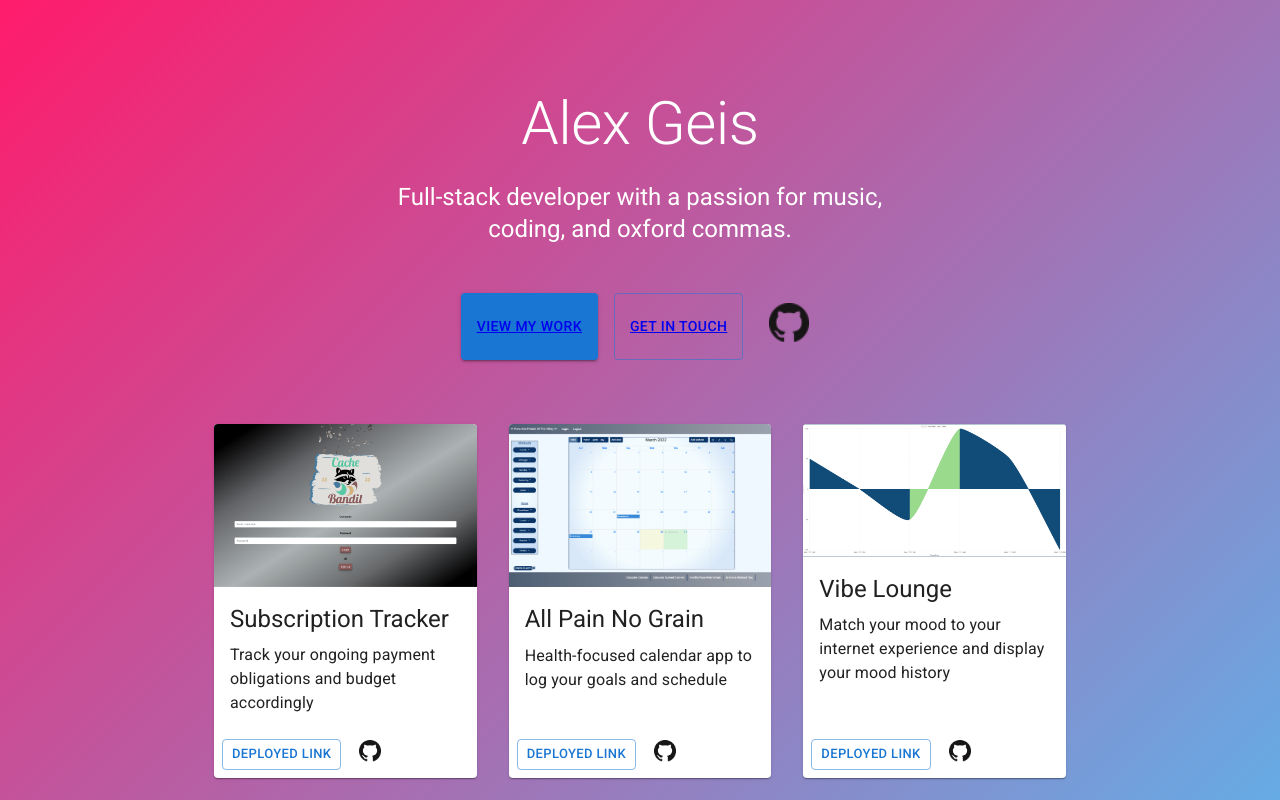
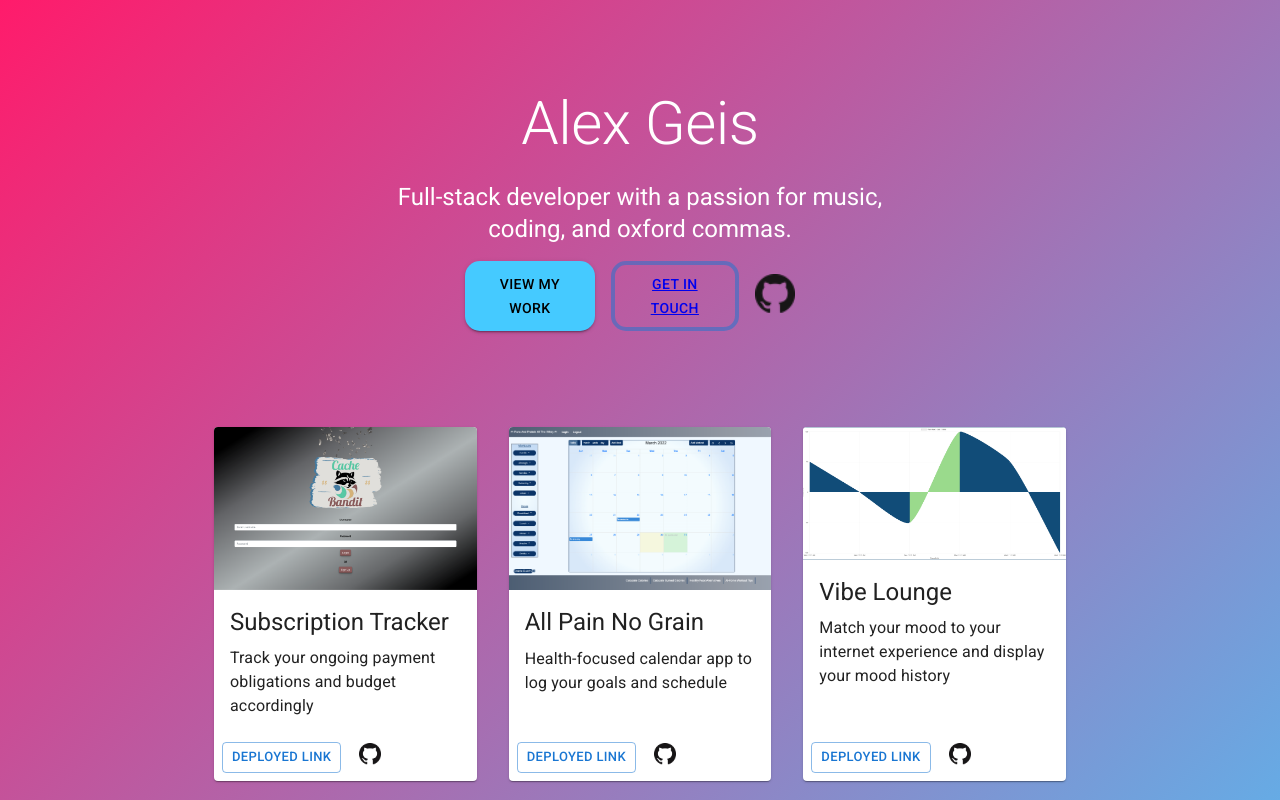
Before and after one commit to alexgeis/React-Portfolio-2, a React (Create React App) app: page / in a window 1280 px wide. Shown: the top 800 px of the page. Built offline with nearby package versions, Linux system fonts and the light colour scheme.

Commit message:
fixing button styles on hero section

```diff
--- a/src/App.js
+++ b/src/App.js
@@ -2,7 +2,7 @@ import React from "react";
 // import logo from "./assets/logo.svg";
 import "./App.css";
 import Album from "./Album";
-import Nav from "./Nav";
+// import Nav from "./Nav";
 import Contact from "./Contact";
 import Footer from "./Footer";
 import Hero from "./Hero";
@@ -11,7 +11,10 @@ import Hero from "./Hero";
 function App() {
   return (
     <>
-      <div style={{ background: "linear-gradient(135deg,#ff1b6b,#45caff)" }}>
+      <div
+        style={{ background: "linear-gradient(135deg,#ff1b6b,#45caff)" }}
+        // style={{ background: "black" }}
+      >
         <Hero />
         {/* <Nav /> */}
         {/* <div className="App">
--- /dev/null
+++ b/src/Hero.css
@@ -0,0 +1,35 @@
+#workButton {
+    border-radius: 15px;
+                cursor: pointer;
+                color: white;
+                background-color: #45caff;
+                border: "0 white solid";
+                /* transition: background-color .5s; */
+                transition: border .5s;
+              }
+              #workButton:hover{
+                background-color: rgba(0, 0, 0, 0.486);
+                border: "2px white solid"
+
+                            }
+                            #workLinkhover{
+
+                                color: black
+                                            }
+
+Button#touchButton{
+    text-decoration: none;
+}
+
+a.gitHero {
+	transition: all .2s ease-in-out;
+}
+a.gitHero:hover {
+    	transform: scale(1.5);
+    }
+
+
+.MuiButtonBase-root-MuiButton-root:hover {
+    background-color: green;
+  color: white;
+}
--- a/src/Hero.js
+++ b/src/Hero.js
@@ -1,8 +1,9 @@
 import * as React from "react";
+import "./Hero.css";
 // import AppBar from "@mui/material/AppBar";
 import Button from "@mui/material/Button";
 // import CameraIcon from "@mui/icons-material/PhotoCamera";
-import Grid from "@mui/material/Grid";
+// import Grid from "@mui/material/Grid";
 import Stack from "@mui/material/Stack";
 import Box from "@mui/material/Box";
 // import Toolbar from "@mui/material/Toolbar";
@@ -25,9 +26,9 @@ export default function Hero(props) {
       </AppBar> */}
       <Box
         sx={{
-          bgcolor: "linear-gradient(135deg,#ff1b6b,#45caff)",
+          //   background: "linear-gradient(135deg,#ff1b6b,#45caff)",
           pt: 11,
-          pb: 0,
+          pb: 4,
         }}
       >
         <Container maxWidth="sm">
@@ -45,18 +46,50 @@ export default function Hero(props) {
             commas.
           </Typography>
           <Stack
-            sx={{ pt: 4 }}
+            // sx={{ pt: 4 }}
             direction="row"
             spacing={2}
             justifyContent="center"
+            // alignItems="center"
+            style={{
+              //   border: "white 2px solid",
+              borderRadius: "15px",
+              width: "350px",
+              margin: "0 auto",
+            }}
           >
-            <Button variant="contained">
-              <a href="#work">View My Work</a>
+            <Button
+              id="workButton"
+              variant="contained"
+              //   style={{
+              //     borderRadius: "15px",
+              //     backgroundColor: "black",
+              //     cursor: "pointer",
+              //   }}
+            >
+              <a
+                id="workLink"
+                href="#work"
+                style={{ textDecoration: "none", color: "black" }}
+              >
+                View My Work
+              </a>
             </Button>
-            <Button variant="outlined" style={{ color: "white" }}>
+            <Button
+              id="touchButton"
+              variant="outlined"
+              style={{
+                color: "white",
+                textDecoration: "none",
+                borderRadius: "15px",
+                borderWidth: "4px",
+                cursor: "pointer",
+              }}
+            >
               <a href="#contact">Get In Touch</a>
             </Button>
             <a
+              className="gitHero"
               href="https://github.com/alexgeis/"
               target="_blank"
               rel="noreferrer"
@@ -67,7 +100,10 @@ export default function Hero(props) {
                 style={{
                   height: "40px",
                   width: "40px",
-                  margin: "10px",
+                  margin: "13px 20px 10px 0",
+                  //   background: "linear-gradient(135deg,#ff1b6b,#45caff)",
+                  borderRadius: "15px",
+                  cursor: "pointer",
                 }}
               />
             </a>
```
